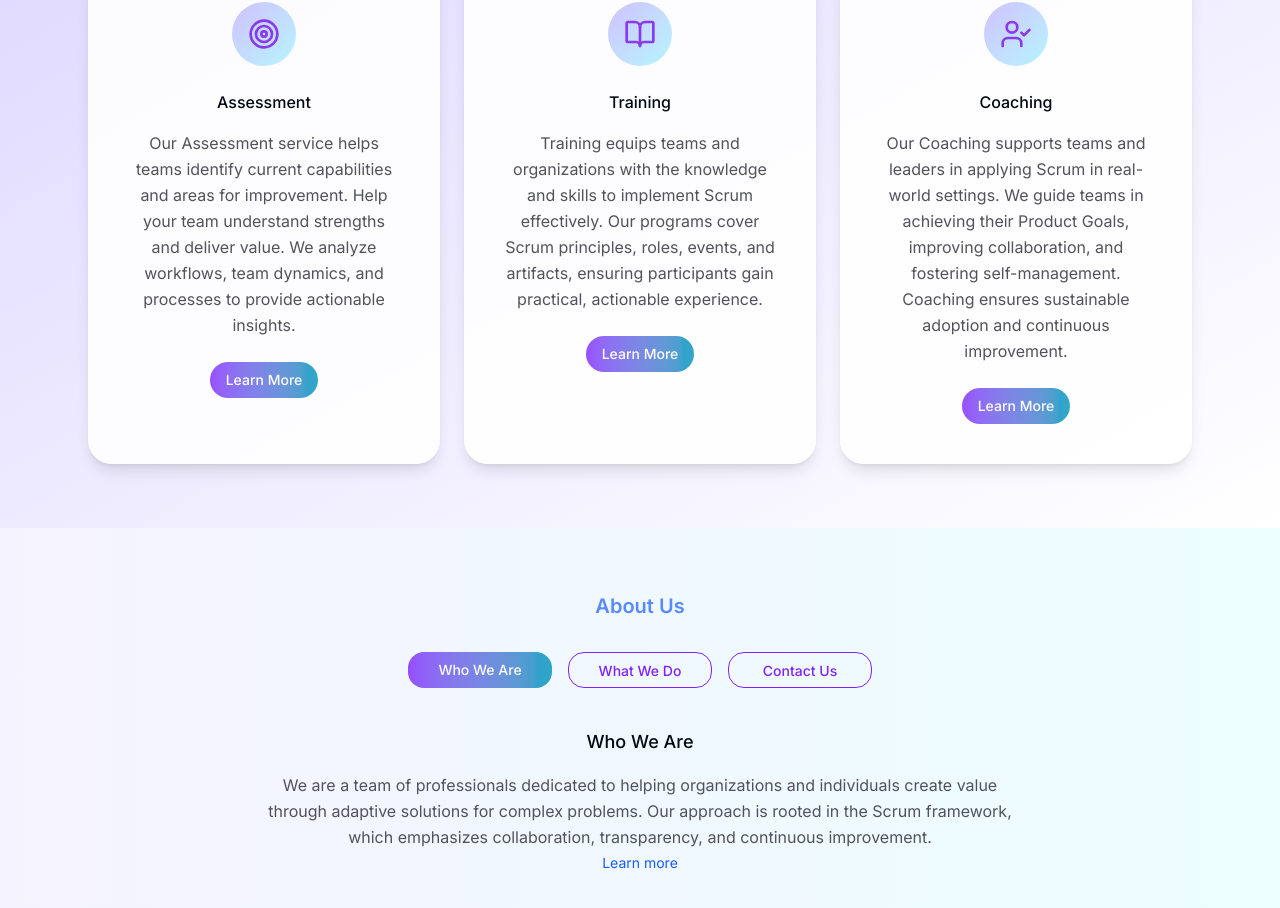
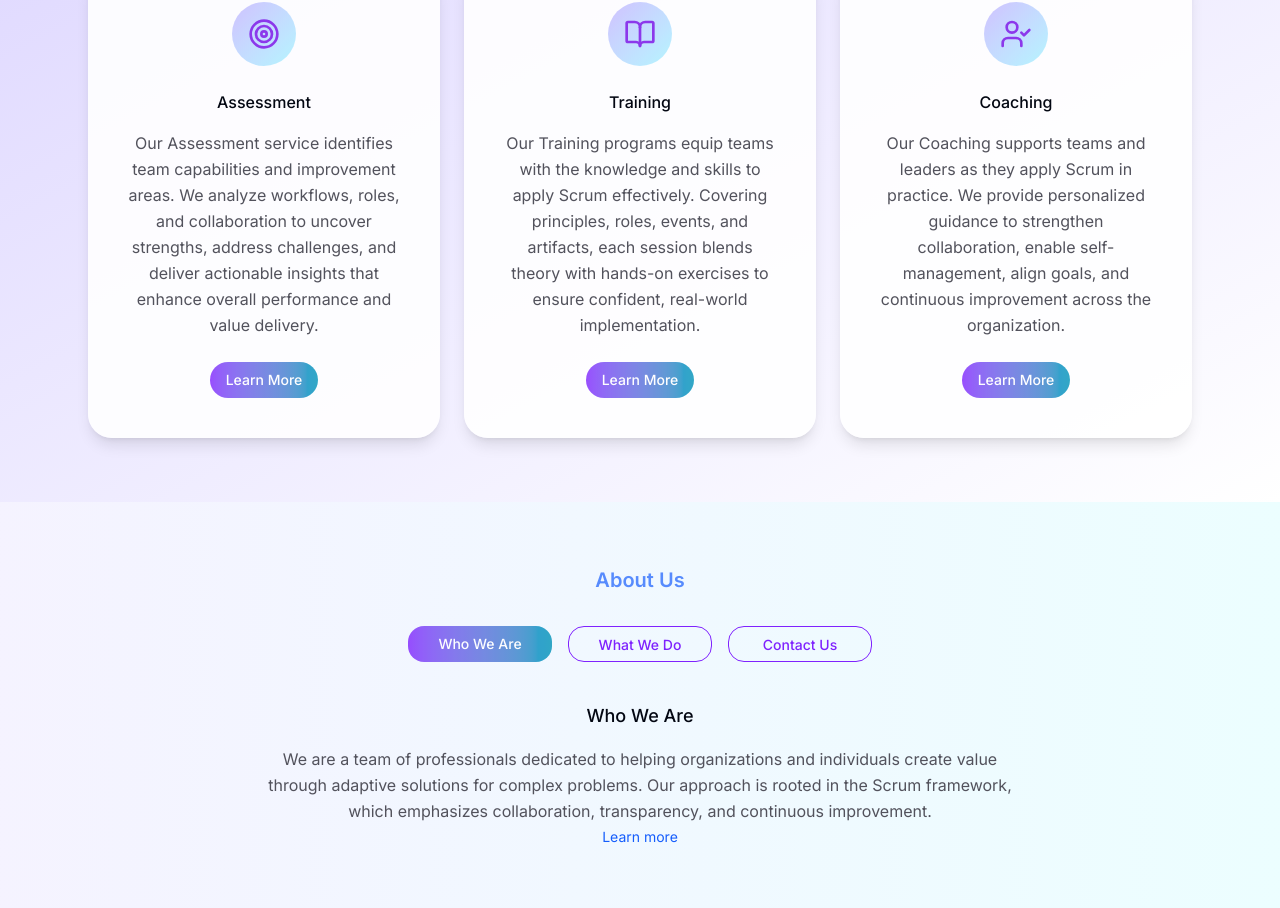
Before and after one commit to SummerTale/cert-website, a Next.js app: page / in a window 1280 px wide. Shown: the part 852-1760 px from the top of the page. Built offline with nearby package versions, Linux system fonts and the light colour scheme.

Commit message:
Our services buttons lined together

```diff
--- a/src/components/Services.tsx
+++ b/src/components/Services.tsx
@@ -5,21 +5,22 @@ const services = [
   {
   title: "Assessment",
   description:
-      "Our Assessment service helps teams identify current capabilities and areas for improvement. Help your team understand strengths and deliver value. We analyze workflows, team dynamics, and processes to provide actionable insights.",
+    "Our Assessment service identifies team capabilities and improvement areas. We analyze workflows, roles, and collaboration to uncover strengths, address challenges, and deliver actionable insights that enhance overall performance and value delivery.",
   icon: <LuTarget className="text-violet-700 w-8 h-8" />,
 },
 {
   title: "Training",
   description:
-      "Training equips teams and organizations with the knowledge and skills to implement Scrum effectively. Our programs cover Scrum principles, roles, events, and artifacts, ensuring participants gain practical, actionable experience.",
+    "Our Training programs equip teams with the knowledge and skills to apply Scrum effectively. Covering principles, roles, events, and artifacts, each session blends theory with hands-on exercises to ensure confident, real-world implementation.",
   icon: <LuBookOpen className="text-violet-700 w-8 h-8" />,
 },
 {
   title: "Coaching",
   description:
-      "Our Coaching supports teams and leaders in applying Scrum in real-world settings. We guide teams in achieving their Product Goals, improving collaboration, and fostering self-management. Coaching ensures sustainable adoption and continuous improvement.",
+    "Our Coaching supports teams and leaders as they apply Scrum in practice. We provide personalized guidance to strengthen collaboration, enable self-management, align goals, and continuous improvement across the organization.",
   icon: <LuUserCheck className="text-violet-700 w-8 h-8" />,
-  },
+}
+,
 ];
 
 export default function Services() {
```
Lines whose indentation alone changed are shown as unchanged.
